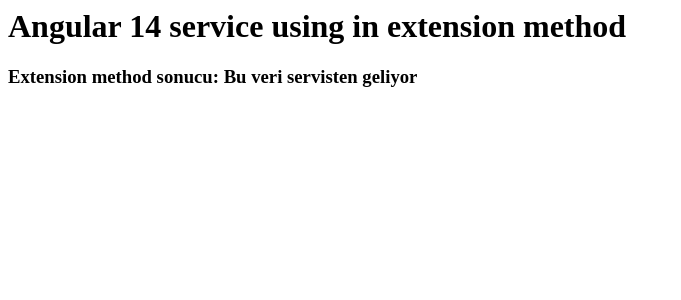
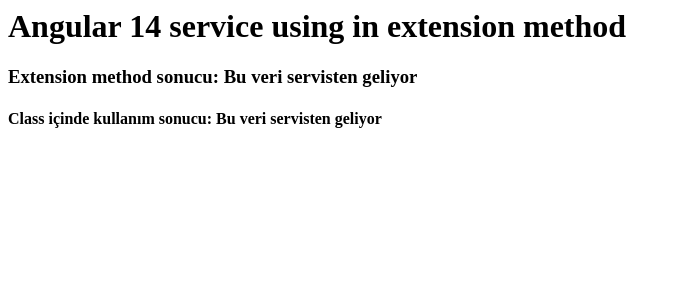
Before and after one commit to sametcelikbicak/angular-extensions-services, an Angular app: page / in a window 1280 px wide. Shown: the top 300 px of the page, without its empty margins (0-681 px from the left). Built offline with nearby package versions, Linux system fonts and the light colour scheme.

Commit message:
Add test class for injector usage

```diff
--- a/src/app/app.component.html
+++ b/src/app/app.component.html
@@ -5,3 +5,5 @@
 <h3>
 	Extension method sonucu: {{ title.messageFromService() }}
 </h3>
+
+<h4>Class içinde kullanım sonucu: {{ serviceMessage }}</h4>
--- a/src/app/app.component.ts
+++ b/src/app/app.component.ts
@@ -1,5 +1,6 @@
 import { Component, VERSION } from "@angular/core";
 import "./string.extensions";
+import { Test } from "./test";
 
 @Component({
   selector: "my-app",
@@ -8,4 +9,9 @@
 })
 export class AppComponent {
   title = `Angular ${VERSION.major} service using in extension method `;
+  serviceMessage = "";
+
+  constructor() {
+    this.serviceMessage = Test.serviceMessage();
+  }
 }
--- /dev/null
+++ b/src/app/test.ts
@@ -0,0 +1,12 @@
+import { CustomService } from "./custom.service";
+import { ServiceLocator } from "./service-locator";
+
+export class Test {
+  public static serviceMessage(): string {
+    const customService: CustomService = ServiceLocator.injector.get(
+      CustomService
+    );
+
+    return customService.getTestValue();
+  }
+}
```
